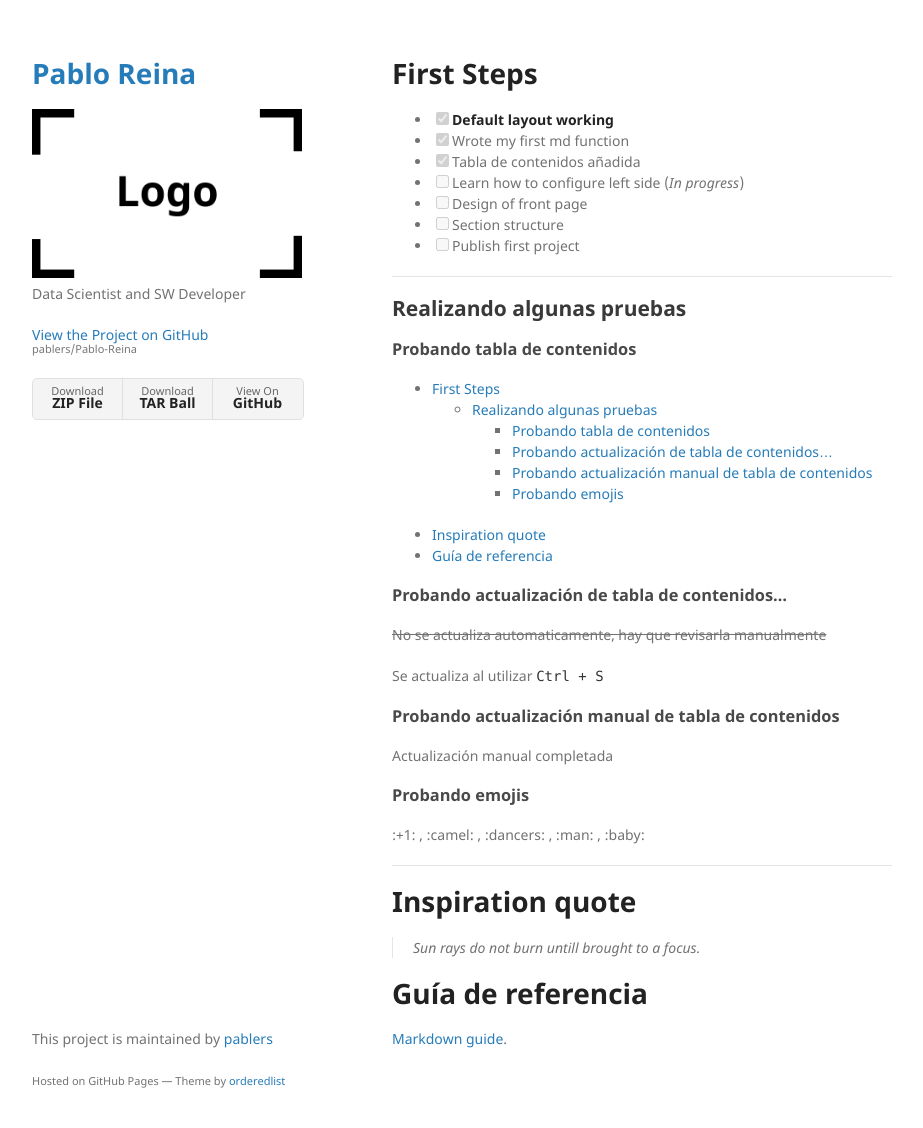
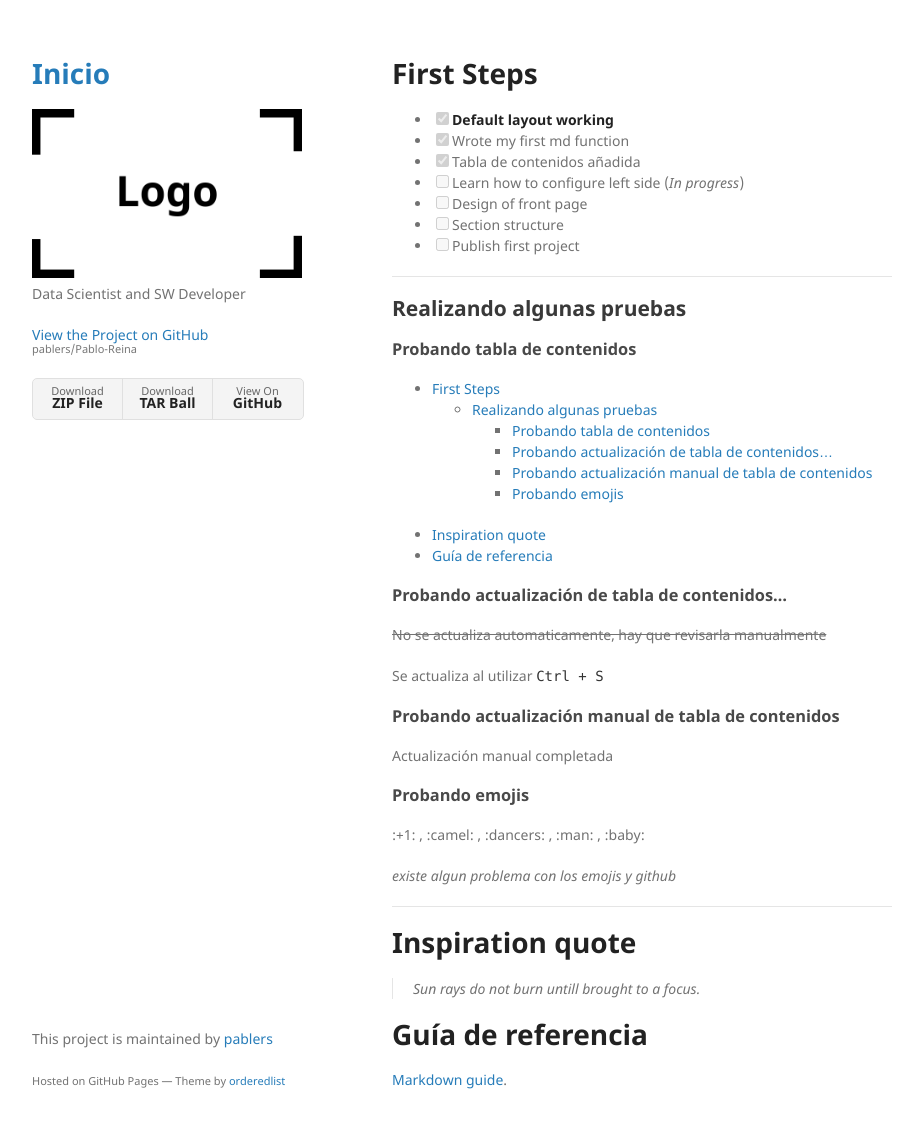
Before and after one commit to pablers/Pablo-Reina, a Jekyll site: the page built from index.md, in a window 1280 px wide and 1160 px high. Shown: the top 1128 px of the window, without its empty margins (178-1101 px from the left). Built offline with Jekyll 4.4.1, drawn with Linux system fonts in a browser that asks for light colours; our own code applies the rules of GitHub Pages for plain Markdown files.

Commit message:
Modificaciones lat izq

```diff
--- a/_config.yml
+++ b/_config.yml
@@ -3,5 +3,6 @@ title: Pablo Reina
 description: Data Scientist and SW Developer
 logo: /assets/img/logo.png
 show_downloads: true
+is_user_page: true
 google_analytics:
 theme: jekyll-theme-minimal
--- a/_layouts/default.html
+++ b/_layouts/default.html
@@ -14,7 +14,7 @@
   <body>
     <div class="wrapper">
       <header>
-        <h1><a href="{{ "/" | absolute_url }}">{{ site.title | default: site.github.repository_name }}</a></h1>
+        <h1><a href="{{ "/" | absolute_url }}"> Inicio </a></h1>
 
         {% if site.logo %}
           <img src="{{site.logo | relative_url}}" alt="Logo" />
--- a/index.md
+++ b/index.md
@@ -39,6 +39,8 @@ Actualización manual completada
 
 :+1: , :camel: , :dancers: , :man: , :baby:
 
+_existe algun problema con los emojis y github_
+
 ---
 
 # Inspiration quote
```
